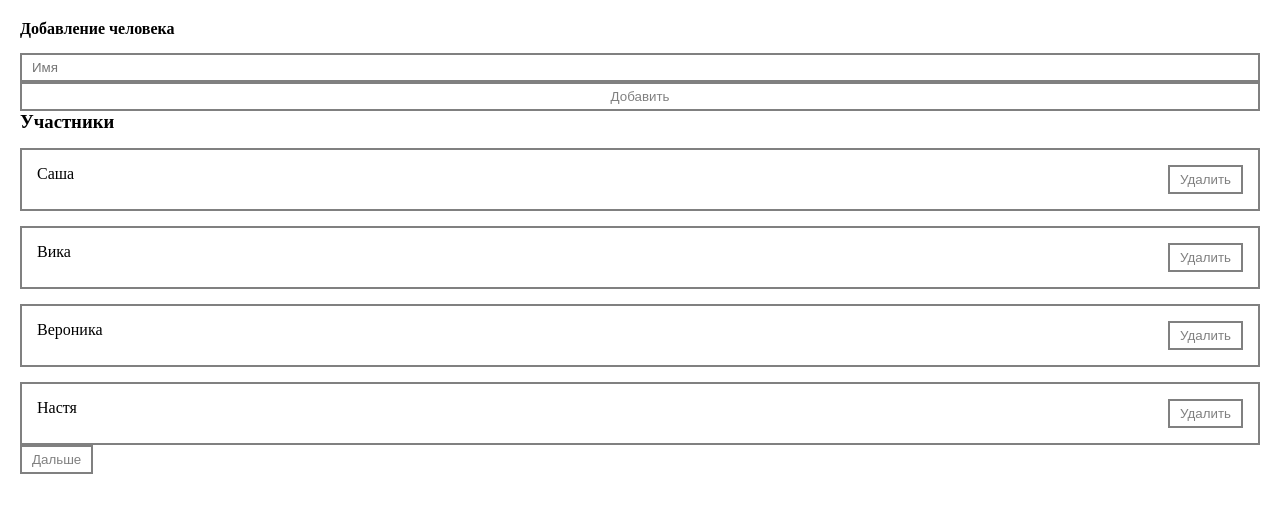
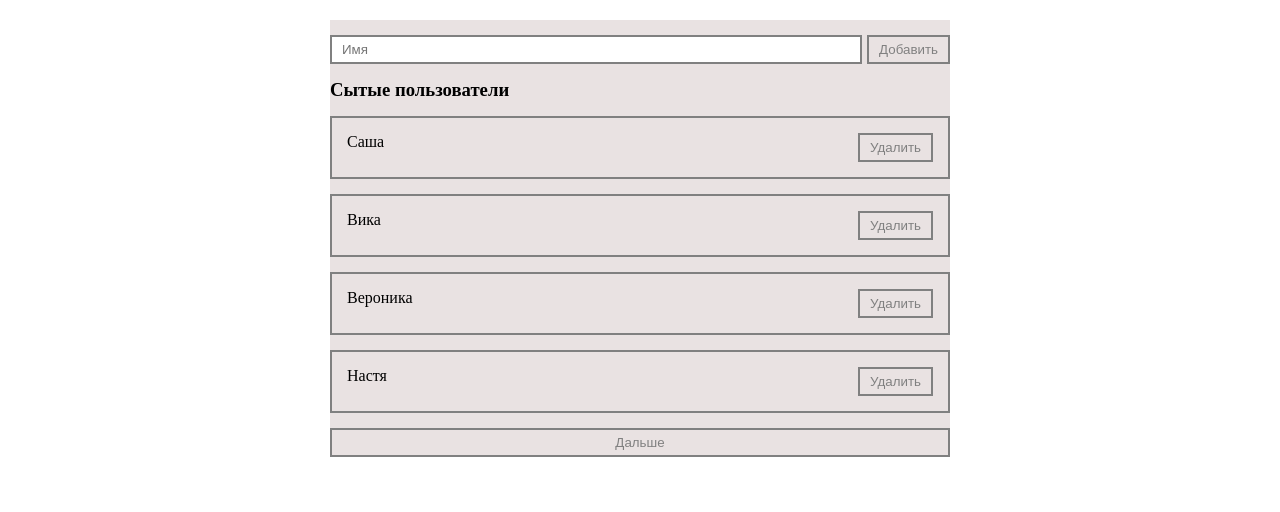
Before and after one commit to AlexxxMaxxx/Tasks_OVP, a Vue app: page /persons in a window 1280 px wide. Shown: the top 512 px of the page. Built offline with nearby package versions, Linux system fonts and the light colour scheme.

Commit message:
Add styles for PersonPage

```diff
--- a/src/components/PersonForm.vue
+++ b/src/components/PersonForm.vue
@@ -1,6 +1,5 @@
 <template>
     <form @submit.prevent>
-        <h4>Добавление человека</h4>
         <app-input v-model="person.name" type="text" placeholder="Имя"/>
         <app-button class="btn" @click="addPerson">Добавить</app-button>
     </form>
@@ -30,6 +29,15 @@
 <style scoped>
 form {
     display: flex;
-    flex-direction: column;
+    flex-direction: row;
+    justify-content: space-between;
+    align-items: center;
+
+    margin-top: 15px;
+    margin-bottom: 15px;
+    gap: 5px;
+}
+form > input {
+    flex-grow: 1;
 }
 </style>
--- a/src/components/PersonItem.vue
+++ b/src/components/PersonItem.vue
@@ -21,8 +21,9 @@
 <style scoped>
 .person {
     padding: 15px;
-    margin-top: 15px;
+    margin: 15px 0;
     border: 2px solid grey;
+
     display: flex;
     justify-content: space-between;
 }
--- a/src/components/PersonList.vue
+++ b/src/components/PersonList.vue
@@ -1,7 +1,7 @@
 <template>
 	<div v-if="persons.length">
 		<!--v-show="persons.length"-->
-		<h3>Участники</h3>
+		<h3>Сытые пользователи</h3>
 		<person
 			v-for="person in persons"
 			:person="person"
--- a/src/components/UI/AppInput.vue
+++ b/src/components/UI/AppInput.vue
@@ -19,7 +19,6 @@
 <style scoped>
 .input {
     padding: 5px 10px;
-    margin-top: 15px;
     border: 2px solid grey;
 }
 </style>
--- a/src/components/pages/PersonPage.vue
+++ b/src/components/pages/PersonPage.vue
@@ -1,5 +1,5 @@
 <template>
-	<div>
+	<div class="person-page">
 		<person-form @add="addPerson" />
 		<person-list :persons="persons" @remove="removePerson" />
 		<app-button @click="$router.push('/products')">Дальше</app-button>
@@ -35,4 +35,14 @@
 }
 </script>
 
-<style scoped></style>
+<style scoped>
+.person-page {
+	width: 50%;
+	height: 100%;
+	margin: 0 auto;
+	background-color: rgba(192, 172, 172, 0.349);
+
+	display: flex;
+	flex-direction: column;
+}
+</style>
```
